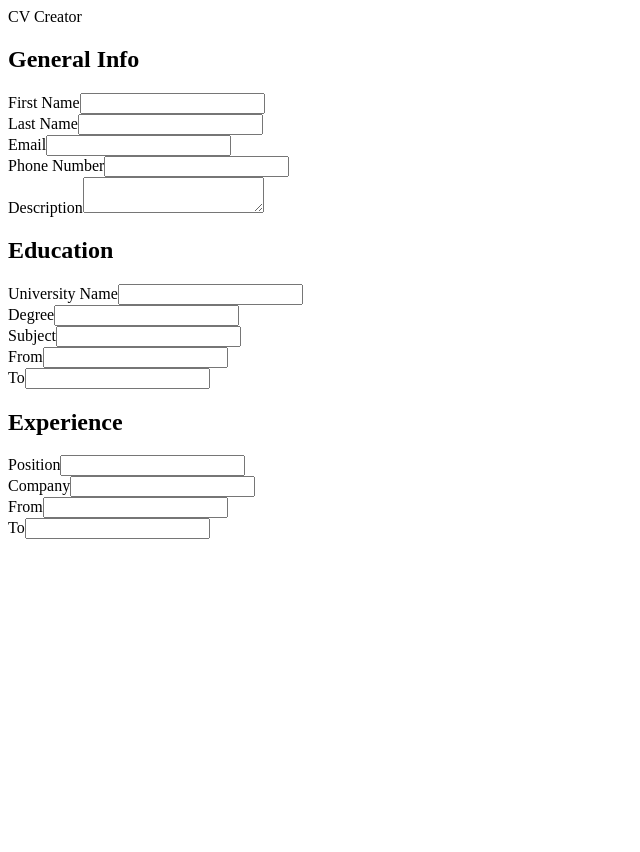
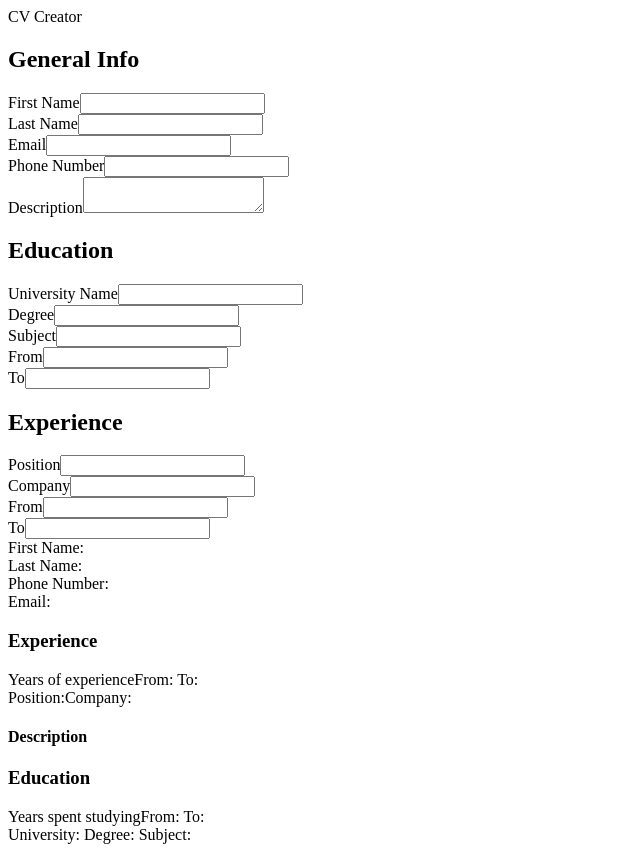
Before and after one commit to Hassane24/CV-Creator, a React (Create React App) app: page / in a window 1280 px wide. Shown: the whole page, without its empty margins (0-640 px from the left). Before the commit the page ends 800 px from the top, so only its background shows below. Built offline with nearby package versions, Linux system fonts and the light colour scheme.

Commit message:
preview working

```diff
--- a/public/index.html
+++ b/public/index.html
@@ -1,16 +1,12 @@
 <!DOCTYPE html>
 <html lang="en">
   <head>
-    <meta charset="utf-8" />
-    <meta name="viewport" content="width=device-width, initial-scale=1" />
-    <meta
-      name="description"
-      content="Web site created using create-react-app"
-    />
+    <meta charset="UTF-8" />
+    <meta http-equiv="X-UA-Compatible" content="IE=edge" />
+    <meta name="viewport" content="width=device-width, initial-scale=1.0" />
     <title>CV Creator</title>
   </head>
   <body>
-    <noscript>You need to enable JavaScript to run this app.</noscript>
     <div id="root"></div>
   </body>
 </html>
--- a/src/components/CV-Preview/ExperiencePreview.js
+++ b/src/components/CV-Preview/ExperiencePreview.js
@@ -11,6 +11,8 @@ const ExperiencePreview = (props) => {
       <div>
         <span>Position:{props.position}</span>
         <span>Company:{props.company}</span>
+        <h4>Description</h4>
+        <span>{props.description}</span>
       </div>
     </div>
   );
--- a/src/components/CV-Preview/FullName.js
+++ b/src/components/CV-Preview/FullName.js
@@ -3,6 +3,8 @@ const FullName = (props) => {
     <div>
       <div>First Name: {props.firstName}</div>
       <div>Last Name: {props.lastName}</div>
+      <div>Phone Number: {props.number}</div>
+      <div>Email:{props.email}</div>
       <div>{props.job}</div>
     </div>
   );
--- /dev/null
+++ b/src/components/CV-Preview/Preview.js
@@ -0,0 +1,32 @@
+import FullName from "./FullName";
+import ExperiencePreview from "./ExperiencePreview";
+import EducationPreview from "./EducationPreview";
+const Preview = (props) => {
+  return (
+    <div>
+      <FullName
+        firstName={props.firstName}
+        lastName={props.lastName}
+        number={props.number}
+        email={props.email}
+        job={props.job}
+      ></FullName>
+      <ExperiencePreview
+        from={props.from}
+        to={props.to}
+        position={props.position}
+        company={props.company}
+        description={props.description}
+      ></ExperiencePreview>
+      <EducationPreview
+        from={props.fromEd}
+        to={props.toEd}
+        uni={props.uni}
+        degree={props.degree}
+        subject={props.subject}
+      ></EducationPreview>
+    </div>
+  );
+};
+
+export default Preview;
--- a/src/components/Main.js
+++ b/src/components/Main.js
@@ -2,6 +2,7 @@ import React, { Component } from "react";
 import GeneralInfo from "./CV-Form/GeneralInfo";
 import Education from "./CV-Form/Education";
 import Experience from "./CV-Form/Experience";
+import Preview from "./CV-Preview/Preview";
 
 class Main extends Component {
   constructor() {
@@ -172,6 +173,23 @@ class Main extends Component {
             toChange={this.handleToExChange}
           ></Experience>
         </form>
+        <Preview
+          firstName={general.firstName.text}
+          lastName={general.lastName.text}
+          number={general.number.text}
+          job={experience.position.text}
+          position={experience.position.text}
+          to={experience.to.text}
+          company={experience.company.text}
+          toEd={education.to.text}
+          email={general.email.text}
+          description={general.description.text}
+          fromEd={education.from.text}
+          uni={education.university.text}
+          degree={education.degree.text}
+          from={experience.from.text}
+          subject={education.subject.text}
+        ></Preview>
       </div>
     );
   }
```
